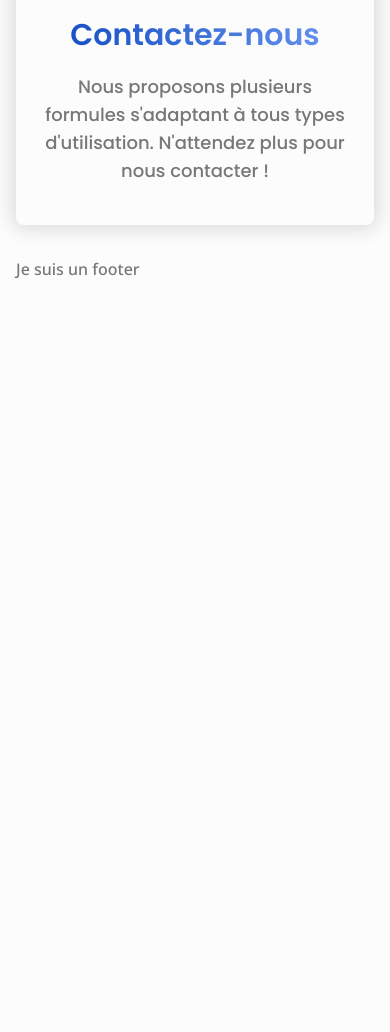
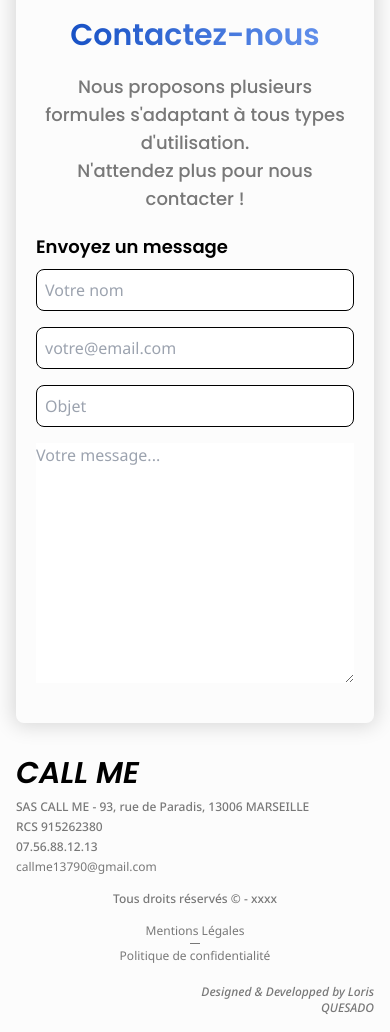
Before and after one commit to LorisQsd/Call-me---WebSite, a website built with Vite: page index.html in a window 390 px wide. Shown: the part 4292-5324 px from the top of the page. Before the commit the page ends 4589 px from the top, so only its background shows below. Built offline with nearby package versions, Linux system fonts and the light colour scheme.

Commit message:
Footer Section & Contact Form (beginning) - Mobile

```diff
--- a/index.html
+++ b/index.html
@@ -499,13 +499,49 @@
         <h2 class="my-5 text-center text-gradient">Contactez-nous</h2>
         <h3 class="mt-5 text-lg font-medium text-center text-secondary-800">
           Nous proposons plusieurs formules s&apos;adaptant à tous types
-          d&apos;utilisation. N&apos;attendez plus pour nous contacter !
+          d&apos;utilisation.
         </h3>
+        <h3 class="text-lg font-medium text-center text-secondary-800">
+          N&apos;attendez plus pour nous contacter !
+        </h3>
+
+        <!-- FORM TITLE -->
+        <h4 class="mt-5 mb-2 text-lg">Envoyez un message</h4>
+
+        <!-- CONTACT FORM -->
+        <form class="flex flex-col w-full gap-4">
+          <input type="text" placeholder="Votre nom">
+          <input type="email" placeholder="votre@email.com">
+          <input type="text" placeholder="Objet">
+
+          <textarea name="" id="" cols="30" rows="10" placeholder="Votre message..."></textarea>
+        </form>
       </section>
     </main>
 
-    <footer class="p-4">
-      <p>Je suis un footer</p>
+    <!-- FOOTER -->
+    <footer class="p-4 text-xs">
+      <h2 class="mb-2 italic">CALL ME</h2>
+      <p>SAS CALL ME - 93, rue de Paradis, 13006 MARSEILLE</p>
+      <p class="mt-1">RCS 915262380</p>
+      <p class="mt-1">07.56.88.12.13</p>
+      <a href="callme13790@gmail.com" class="block mt-1 text-secondary-800"
+        >callme13790@gmail.com</a
+      >
+
+      <p class="my-4 text-center">
+        Tous droits réservés © - <span id="year">xxxx</span>
+      </p>
+
+      <div class="flex flex-col items-center justify-center gap-1">
+        <a href="#" class="text-secondary-800">Mentions Légales</a>
+        <div role="separator" class="w-[10px] h-[1px] bg-secondary-800"></div>
+        <a href="#" class="text-secondary-800">Politique de confidentialité</a>
+      </div>
+
+      <p class="float-right w-1/2 mt-5 italic text-end">
+        Designed & Developped by Loris QUESADO
+      </p>
     </footer>
     <script type="module" src="/src/main.ts"></script>
   </body>
--- a/src/styles/index.css
+++ b/src/styles/index.css
@@ -31,6 +31,9 @@
   }
   p {
     @apply font-medium text-secondary-800
+  }
+  input[type="text"], input[type="email"]{
+    @apply p-2 border-[1px] border-black rounded-lg focus:ring-4 ring-offset-2 ring-primary-200 duration-150
   }
 }
 
```
